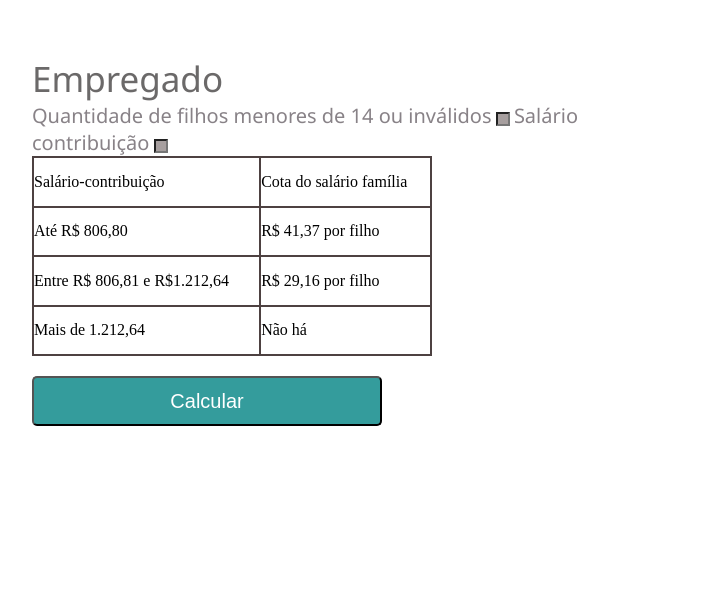
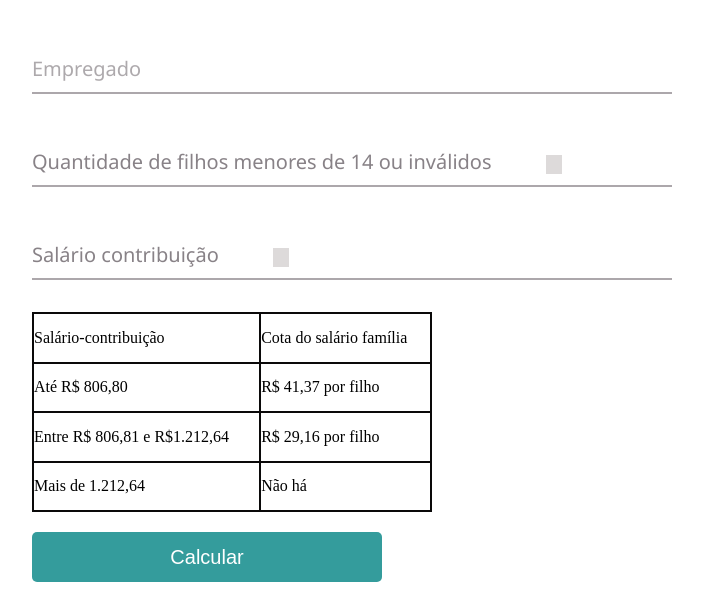
Before and after one commit to nathaliabrazk/Sal-rio-Familiar, a plain HTML site: page index.html in a window 1280 px wide. Shown: the part 715-1317 px from the top of the page, without its empty margins (288-991 px from the left). Before the commit the page ends 1161 px from the top, so only its background shows below. Drawn offline with Linux system fonts and the light colour scheme.

Commit message:
Alterações no css

```diff
--- a/index.html
+++ b/index.html
@@ -12,12 +12,15 @@
         <div id="banner"></div>
 
         <p>Empregado</p>
+        <hr class="linha"><br><br>
 
         <label for="filhos">Quantidade de filhos menores de 14 ou inválidos</label>
-	    <input type='number' id='filhos' name='filhos'>
+	    <input type='number' id='filhos' name='filhos'><br>
+        <hr class="linha"><br><br>
 
         <label for="filhos">Salário contribuição</label>
 	    <input type='number' id='salario' name='salario'>
+        <hr class="linha"><br>
 
 
         <table>
--- a/styles/estilo.css
+++ b/styles/estilo.css
@@ -25,8 +25,13 @@ flex-direction: column;
 
 p{
     margin-top: 40px;
-    color: rgb(107, 105, 105);
-    font-size: 35px;
+    color: #888287b0;
+    font-size: 20px;
+}
+
+.linha {
+    border: 0.5px solid #888287b2;
+    margin: 10px 0; /* Define a margem (espaço) acima e abaixo da linha */
 }
 
 table{
@@ -38,7 +43,7 @@ table{
 
 tr, td{
     font-family: 'Times New Roman', Times, serif;
-    border: 2px solid rgb(77, 65, 65);
+    border: 2px solid rgb(10, 9, 9);
 }
 
 button{
@@ -47,12 +52,11 @@ button{
     border-radius: 5px;
     font-size: 20px;
     color: white;
-    align-items: center;
     text-align: center;
-    justify-content: center;
-    flex-direction: column;
     height: 50px;
     width: 350px;
+    box-shadow: 500 500 500px rgba(128, 128, 128, 0.5);
+    border: none;
 
 }
 
@@ -62,7 +66,9 @@ label{
 }
 
 input{
-    background-color: rgb(167, 159, 159);
-    height: 10px;
-    width: 10px;
+    margin-left: 50px;
+    background-color: rgba(187, 182, 182, 0.5);
+    height: 19px;
+    width: 16px;
+    border: none;
 }
```
